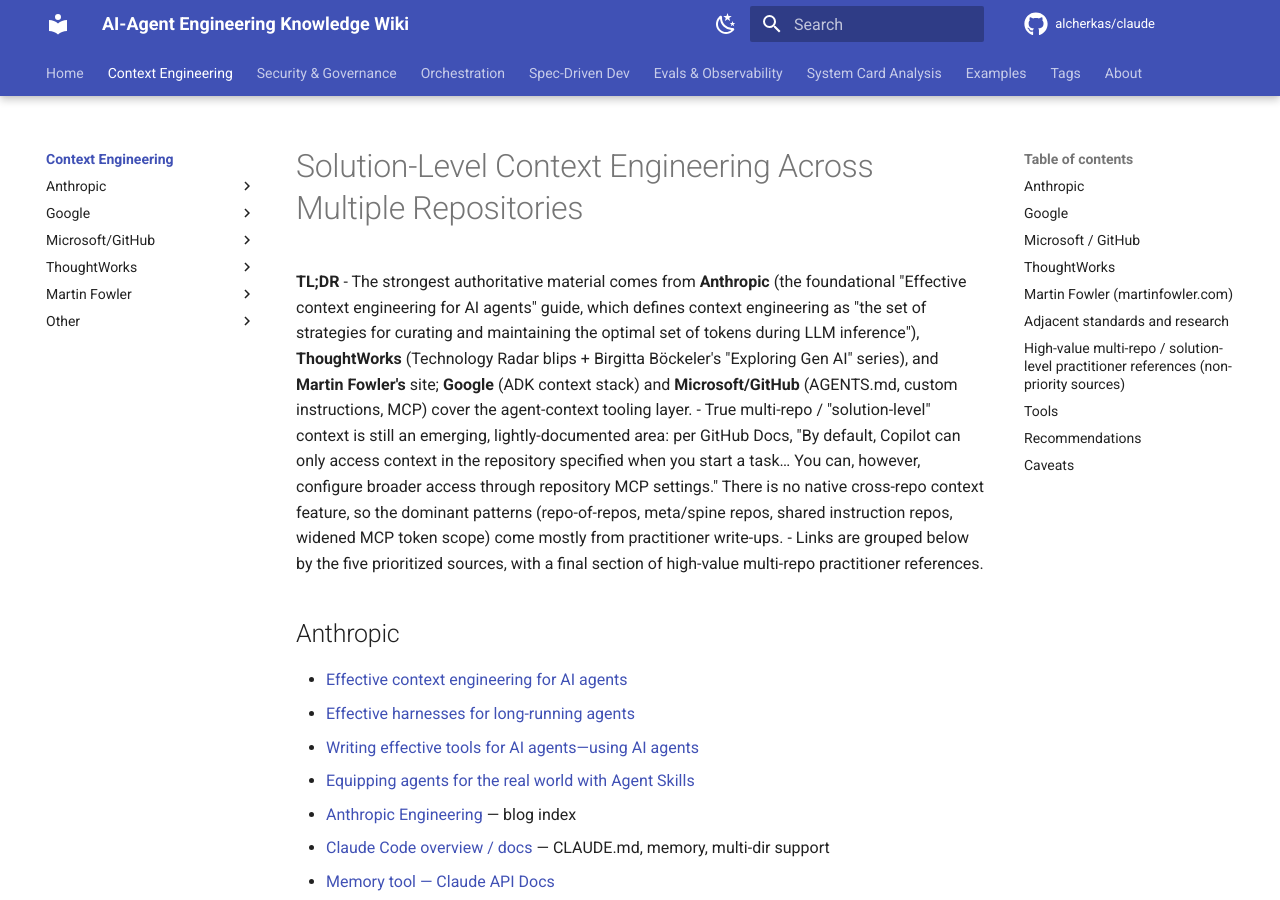
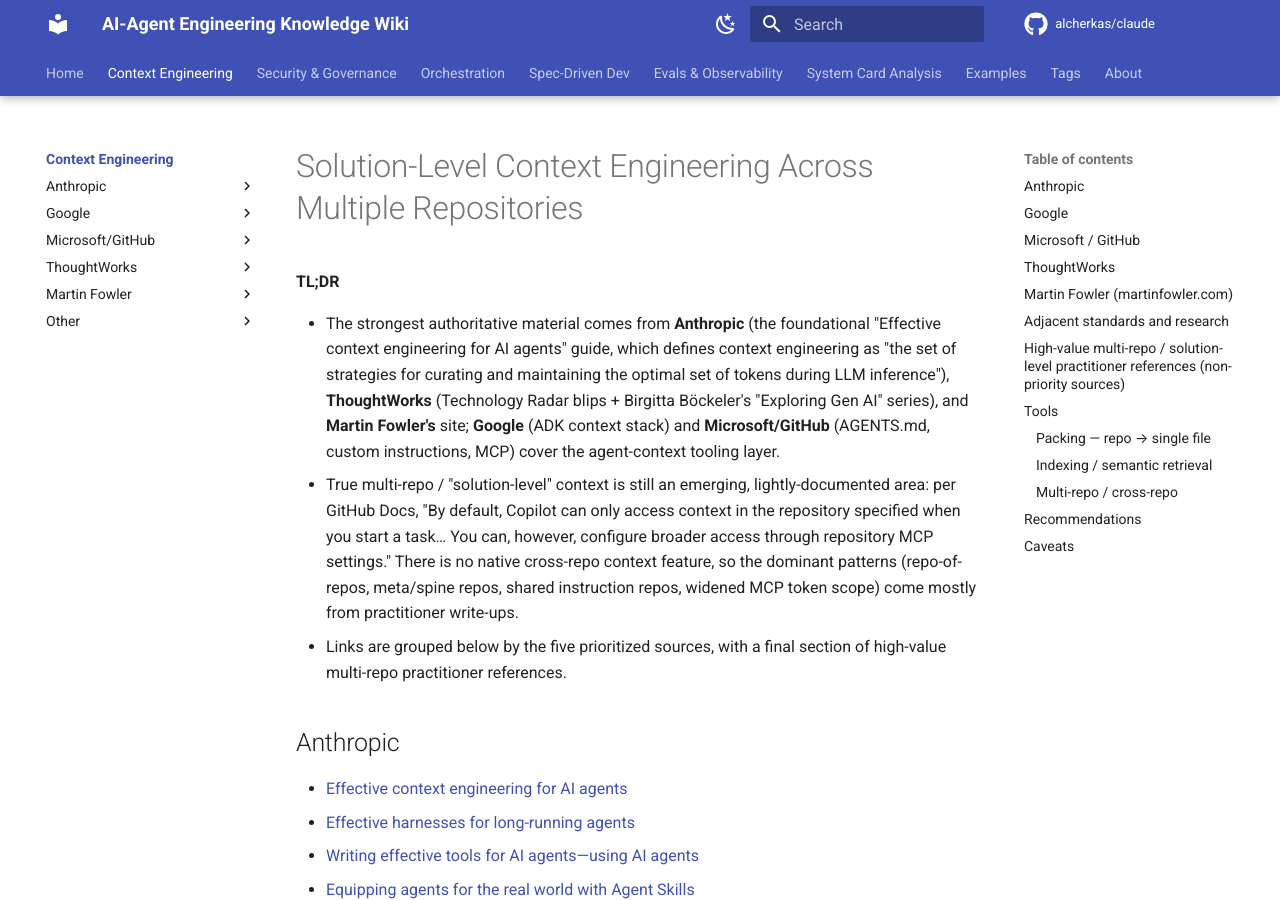
Before and after one commit to alcherkas/claude, an MkDocs documentation site: the page built from docs/context-engineering/index.md, in a window 1280 px wide and 900 px high. Built offline with MkDocs 1.6.1 and Material for MkDocs 9.7.7, drawn with Linux system fonts in a browser that asks for light colours; comment, search, counter and statistics services are not loaded; some of the changed text lies outside the part shown.

Commit message:
Fix list rendering in context-engineering index
Separate the TL;DR label and the Tools group labels from their bullet
lists with a blank line so Markdown renders them as lists instead of
run-on paragraphs; promote the three Tools groups to ### subheadings.

Co-Authored-By: Claude Opus 4.8 (1M context) <noreply@anthropic.com>

```diff
--- a/docs/context-engineering/index.md
+++ b/docs/context-engineering/index.md
@@ -6,6 +6,7 @@ title: Solution-Level Context Engineering Across Multiple Repositories
 
 
 **TL;DR**
+
 - The strongest authoritative material comes from **Anthropic** (the foundational "Effective context engineering for AI agents" guide, which defines context engineering as "the set of strategies for curating and maintaining the optimal set of tokens during LLM inference"), **ThoughtWorks** (Technology Radar blips + Birgitta Böckeler's "Exploring Gen AI" series), and **Martin Fowler's** site; **Google** (ADK context stack) and **Microsoft/GitHub** (AGENTS.md, custom instructions, MCP) cover the agent-context tooling layer.
 - True multi-repo / "solution-level" context is still an emerging, lightly-documented area: per GitHub Docs, "By default, Copilot can only access context in the repository specified when you start a task… You can, however, configure broader access through repository MCP settings." There is no native cross-repo context feature, so the dominant patterns (repo-of-repos, meta/spine repos, shared instruction repos, widened MCP token scope) come mostly from practitioner write-ups.
 - Links are grouped below by the five prioritized sources, with a final section of high-value multi-repo practitioner references.
@@ -101,17 +102,17 @@ title: Solution-Level Context Engineering Across Multiple Repositories
 ## Tools
 Three approaches to feeding agents codebase context — **packing** (simple, local, zero-infra, dumps the repo), **indexing/retrieval** (token-efficient, queryable, sometimes needs a vector DB or LSP/SCIP infra), and **cross-repo** platforms.
 
-*Packing — repo → single file:*
+### Packing — repo → single file
 - [Repomix: Pack your codebase into AI-friendly formats](other/repomix-pack-your-codebase-into-ai-friendly-formats.md) — packs one or more repos into a single token-optimized file; MCP server, Tree-sitter compression (MIT)
 - [code2prompt: Convert your codebase into a single LLM prompt](other/code2prompt-convert-your-codebase-into-a-single-llm-prompt.md) — Rust CLI with templating + token counting; also ships an MCP server and Python SDK for RAG (MIT)
 
-*Indexing / semantic retrieval:*
+### Indexing / semantic retrieval
 - [CodeGraph: Pre-indexed knowledge graph for AI code context](other/codegraph-pre-indexed-knowledge-graph-for-ai-code-context.md) — local SQLite index of symbols/dependencies/call paths; surgical context in one tool call; per-project multi-repo via `projectPath` (MIT)
 - [Serena: Semantic MCP toolkit for coding agents](other/serena-semantic-mcp-toolkit-for-coding-agents.md) — symbol-level retrieval/editing over LSP backends (40+ languages); no extra infra (MIT)
 - [Aider's repository map: PageRank-ranked codebase context](other/aider-repository-map-pagerank-ranked-codebase-context.md) — in-tool, token-budgeted, dependency-ranked symbol selection (reference design)
 - [Claude Context: Semantic code-search MCP for Claude Code](other/claude-context-semantic-code-search-mcp-for-claude-code.md) — hybrid BM25 + dense-vector search; requires a vector DB + embedding provider
 
-*Multi-repo / cross-repo:*
+### Multi-repo / cross-repo
 - [code-review-graph: Multi-repo code knowledge graph over MCP](other/code-review-graph-multi-repo-code-knowledge-graph-over-mcp.md) — multi-repo registry + background daemon watching several repos; ~30 MCP tools incl. cross-repo search (MIT)
 - [Sourcegraph / Cody: Cross-repository context via SCIP code graph](other/sourcegraph-cody-cross-repository-context-via-scip-code-graph.md) — true cross-repo navigation via SCIP, scales to 300k+ repos; full multi-repo largely Enterprise-tier
 
```
